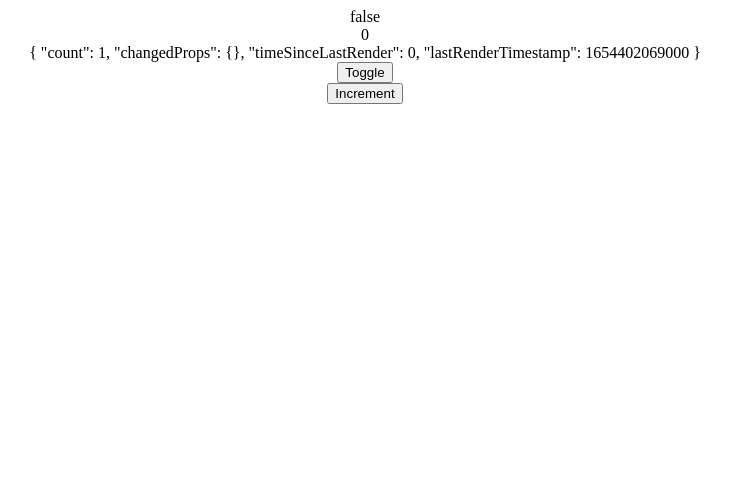
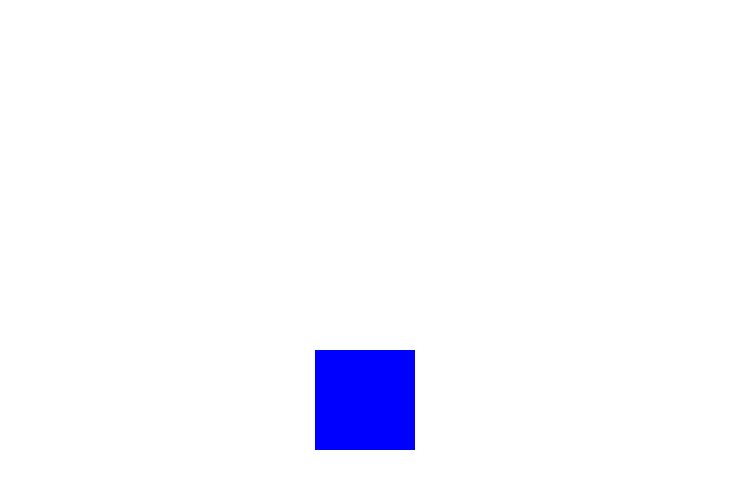
Before and after one commit to JunaidSikander/Custom-Hooks, a React (Create React App) app: page / in a window 1280 px wide. Shown: the top 488 px of the page, without its empty margins (275-1005 px from the left). Built offline with nearby package versions, Linux system fonts and the light colour scheme.

Commit message:
"sparkles" [ADD] useHover Hook

```diff
--- a/src/App.js
+++ b/src/App.js
@@ -4,7 +4,7 @@ import {
     DebounceComponent, DebugInformationComponent,
     DeepCompareEffectComponent, EffectOnceComponent,
     EventListenerComponent,
-    FetchComponent, GeoLocationComponent,
+    FetchComponent, GeoLocationComponent, HoveredComponent,
     LocalStorageHook, MediaQueryComponent, OnlineStatusComponent,
     OnScreenComponent,
     PreviousComponent, RenderCountComponent,
@@ -49,7 +49,8 @@ function App() {
             {/*<TranslationComponent/>*/}
             {/*<OnlineStatusComponent/>*/}
             {/*<RenderCountComponent/>*/}
-            <DebugInformationComponent/>
+            {/*<DebugInformationComponent/>*/}
+            <HoveredComponent/>
         </div>
     );
 }
--- /dev/null
+++ b/src/components/HoveredComponent.js
@@ -0,0 +1,23 @@
+import React, {useRef} from 'react'
+import {useHover} from "hooks";
+
+const HoveredComponent = () => {
+    const elementRef = useRef();
+    const hovered = useHover(elementRef);
+
+    return (
+        <div
+            ref={elementRef}
+            style={{
+                backgroundColor: hovered ? 'blue' : 'red',
+                width: '100px',
+                height: '100px',
+                position: "absolute",
+                top: "calc(50% - 50px)",
+                left: "calc(50% - 50px)"
+            }}
+        />
+    )
+}
+
+export default HoveredComponent
--- a/src/components/index.js
+++ b/src/components/index.js
@@ -9,6 +9,7 @@ import StorageComponent from "components/StorageComponent";
 import LocalStorageHook from "components/LocalStorageHook";
 import TimeoutComponent from "components/TimeoutComponent";
 import CookieComponent from "components/CookiesComponent";
+import HoveredComponent from "components/HoveredComponent";
 import DebounceComponent from "components/DebounceComponent";
 import PreviousComponent from "components/PreviousComponent";
 import OnScreenComponent from "components/OnScreenComponent";
@@ -27,7 +28,6 @@ import DebugInformationComponent from "components/DebugInformationComponent";
 import StateWithHistoryComponent from "components/StateWithHistoryComponent";
 import DeepCompareEffectComponent from "components/DeepCompareEffectComponent";
 import StateWithValidationComponent from "components/StateWithValidationComponent";
-
 export {
     SizeComponent,
     AsyncComponent,
@@ -40,6 +40,7 @@ export {
     TimeoutComponent,
     StorageComponent,
     CookieComponent,
+    HoveredComponent,
     DebounceComponent,
     PreviousComponent,
     OnScreenComponent,
--- a/src/hooks/index.js
+++ b/src/hooks/index.js
@@ -1,6 +1,7 @@
 import useSize from "hooks/useSize";
 import useArray from "hooks/useArray";
 import useAsync from "hooks/useAsync";
+import useHover from "hooks/useHover";
 import useFetch from "hooks/useFetch";
 import useToggle from "hooks/useToggle";
 import useScript from "hooks/useScript";
@@ -32,6 +33,7 @@ export {
     useSize,
     useArray,
     useAsync,
+    useHover,
     useFetch,
     useToggle,
     useScript,
--- /dev/null
+++ b/src/hooks/useHover.js
@@ -0,0 +1,13 @@
+import {useState} from "react";
+import {useEventListener} from "hooks";
+
+const useHover = (ref) => {
+    const [hovered, setHovered] = useState(false);
+
+    useEventListener("mouseover", () => setHovered(true), ref.current);
+    useEventListener("mouseout", () => setHovered(false), ref.current);
+
+    return hovered
+}
+
+export default useHover
```
